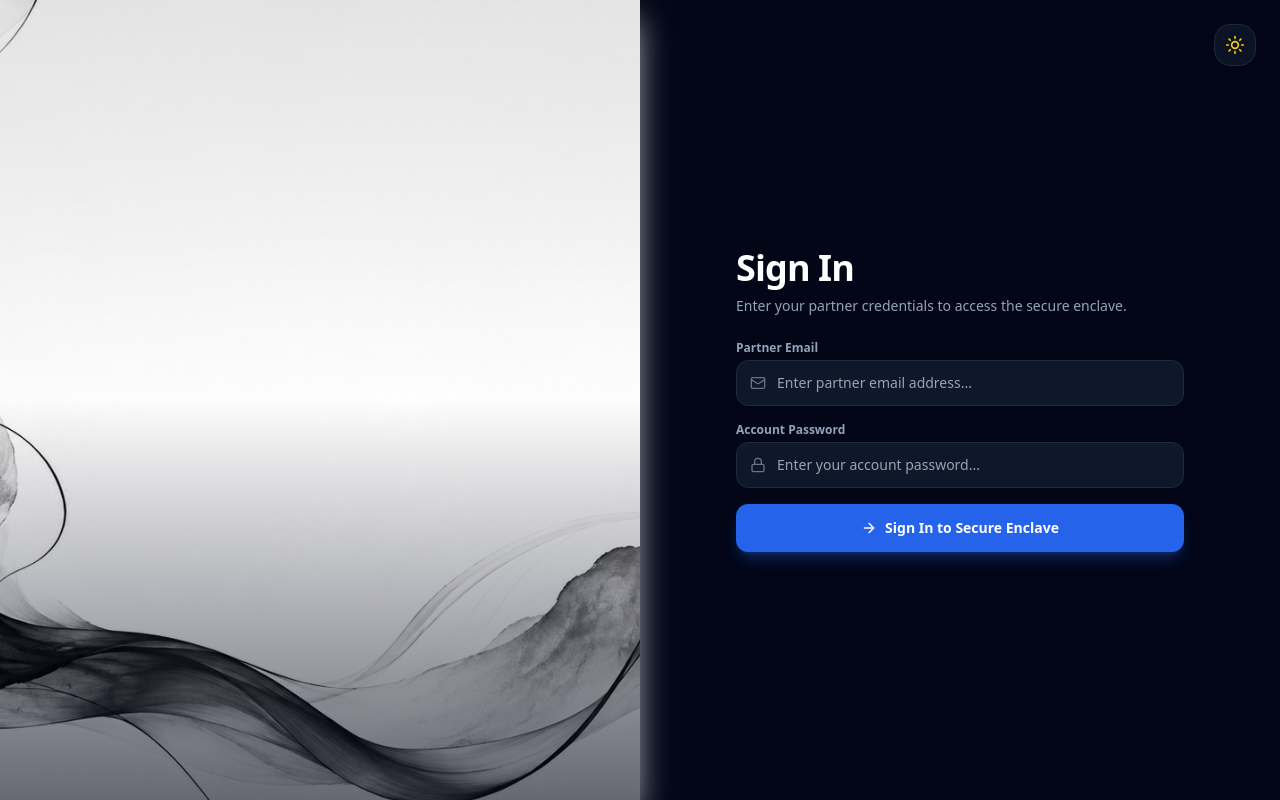
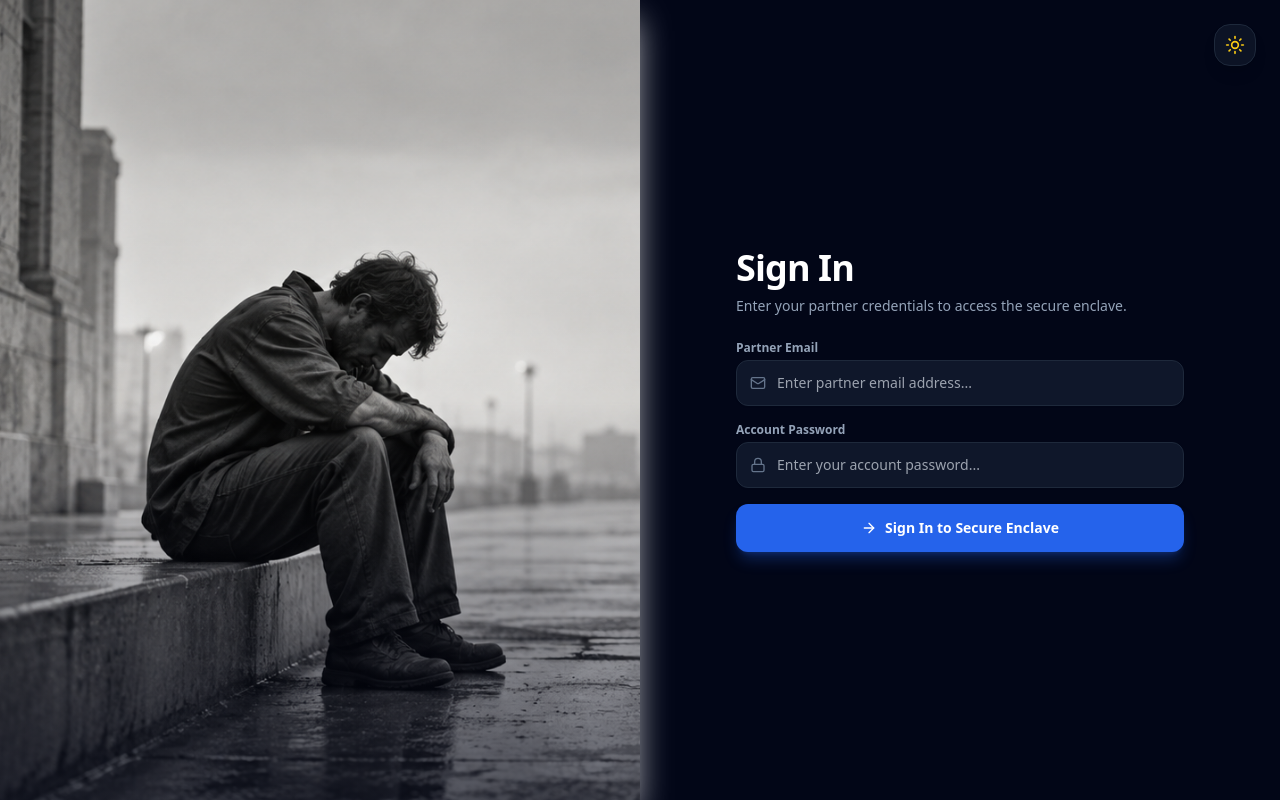
Before and after one commit to adarsh-techy/looserrepo, a React (Vite) app in the folder frontend/: page /login in a window 1280 px wide. Built offline with nearby package versions, Linux system fonts and the light colour scheme; no server answers.

Commit message:
Align login image to start from left end and cut on right

```diff
--- a/frontend/src/pages/LoginPage.tsx
+++ b/frontend/src/pages/LoginPage.tsx
@@ -63,7 +63,7 @@
         <img
           src={logoImg}
           alt="Loosers"
-          className="w-full h-full object-cover object-center transition-transform duration-700 hover:scale-105"
+          className="w-full h-full object-cover object-left transition-transform duration-700 hover:scale-105"
         />
         {/* Subtle cinematic gradient overlay */}
         <div className="absolute inset-0 bg-gradient-to-t from-slate-950/60 via-transparent to-black/10 pointer-events-none" />
```
Also changed, not shown: frontend/src/assets/a.png.
